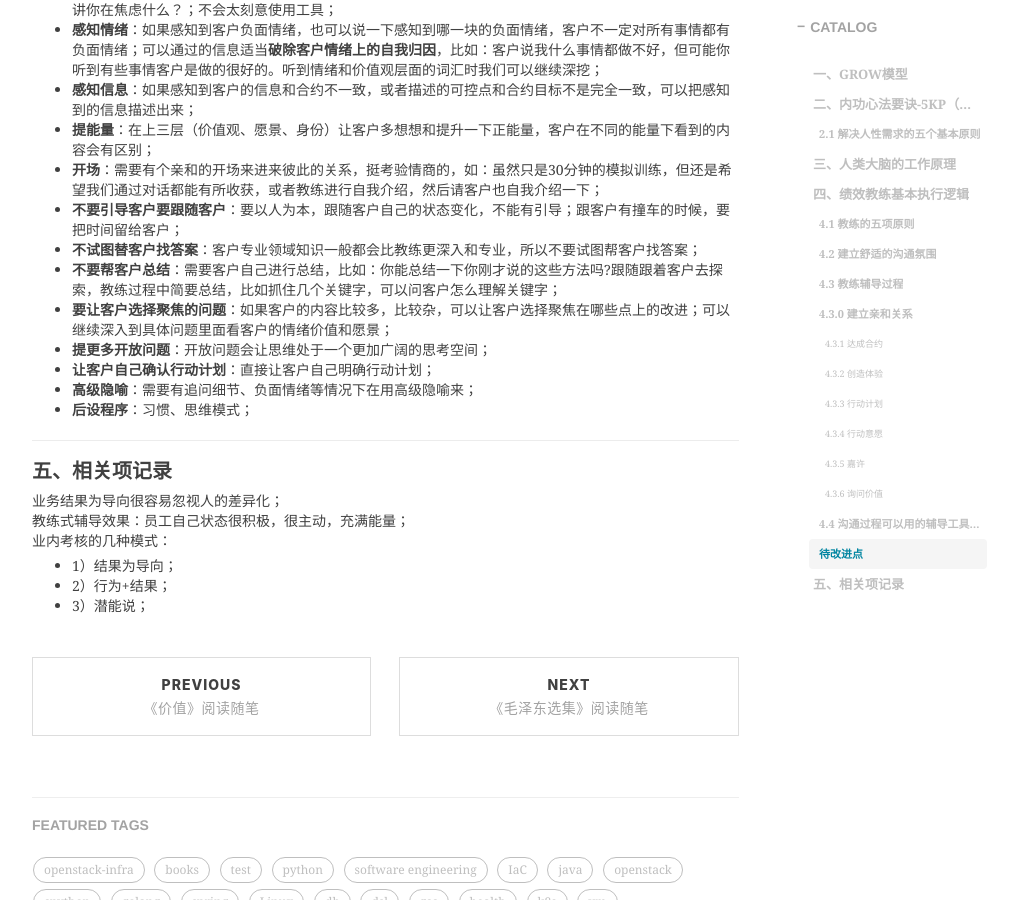
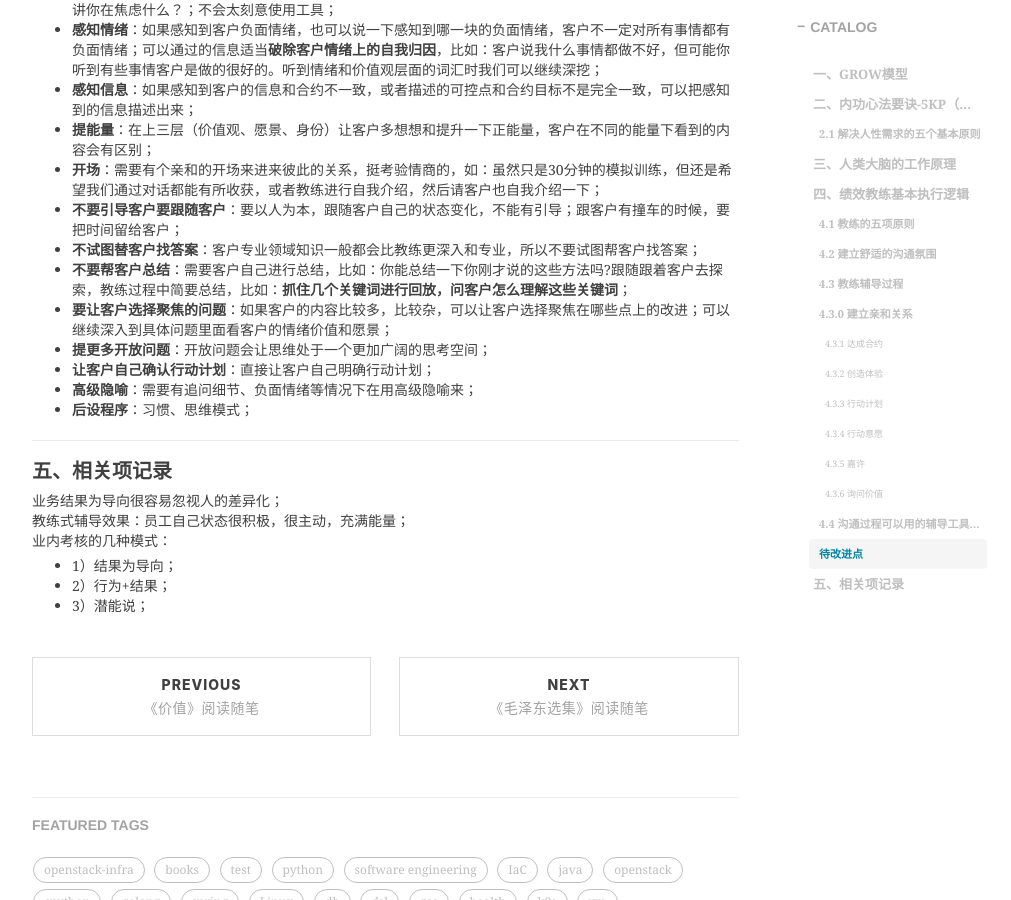
Before and after one commit to shihai1991/shihai1991.github.io, a Jekyll site: the page built from _posts/2022-08-21-教练式辅导.md, in a window 1280 px wide and 900 px high, scrolled down 3036 px. Shown: the whole window, without its empty margins (233-1244 px from the left). Built offline with Jekyll 4.4.1, drawn with Linux system fonts in a browser that asks for light colours; nearby versions of some CDN libraries; comment, search, counter and statistics services are not loaded; some of the changed text lies outside the part shown.

Commit message:
Update 2022-08-21-教练式辅导.md

```diff
--- a/_posts/2022-08-21-教练式辅导.md
+++ b/_posts/2022-08-21-教练式辅导.md
@@ -116,7 +116,7 @@ A：迟到 B1：你为什么迟到了？vs B2：是什么原因导致你迟到
 - **开场**：需要有个亲和的开场来进来彼此的关系，挺考验情商的，如：虽然只是30分钟的模拟训练，但还是希望我们通过对话都能有所收获，或者教练进行自我介绍，然后请客户也自我介绍一下；
 - **不要引导客户要跟随客户**：要以人为本，跟随客户自己的状态变化，不能有引导；跟客户有撞车的时候，要把时间留给客户；
 - **不试图替客户找答案**：客户专业领域知识一般都会比教练更深入和专业，所以不要试图帮客户找答案；
-- **不要帮客户总结**：需要客户自己进行总结，比如：你能总结一下你刚才说的这些方法吗?跟随跟着客户去探索，教练过程中简要总结，比如抓住几个关键字，可以问客户怎么理解关键字；
+- **不要帮客户总结**：需要客户自己进行总结，比如：你能总结一下你刚才说的这些方法吗?跟随跟着客户去探索，教练过程中简要总结，比如：**抓住几个关键词进行回放，问客户怎么理解这些关键词**；
 - **要让客户选择聚焦的问题**：如果客户的内容比较多，比较杂，可以让客户选择聚焦在哪些点上的改进；可以继续深入到具体问题里面看客户的情绪价值和愿景；
 - **提更多开放问题**：开放问题会让思维处于一个更加广阔的思考空间；
 - **让客户自己确认行动计划**：直接让客户自己明确行动计划；
```
Also changed, not shown: other parts of _posts/2022-08-21-教练式辅导.md (+1 -1 lines).
